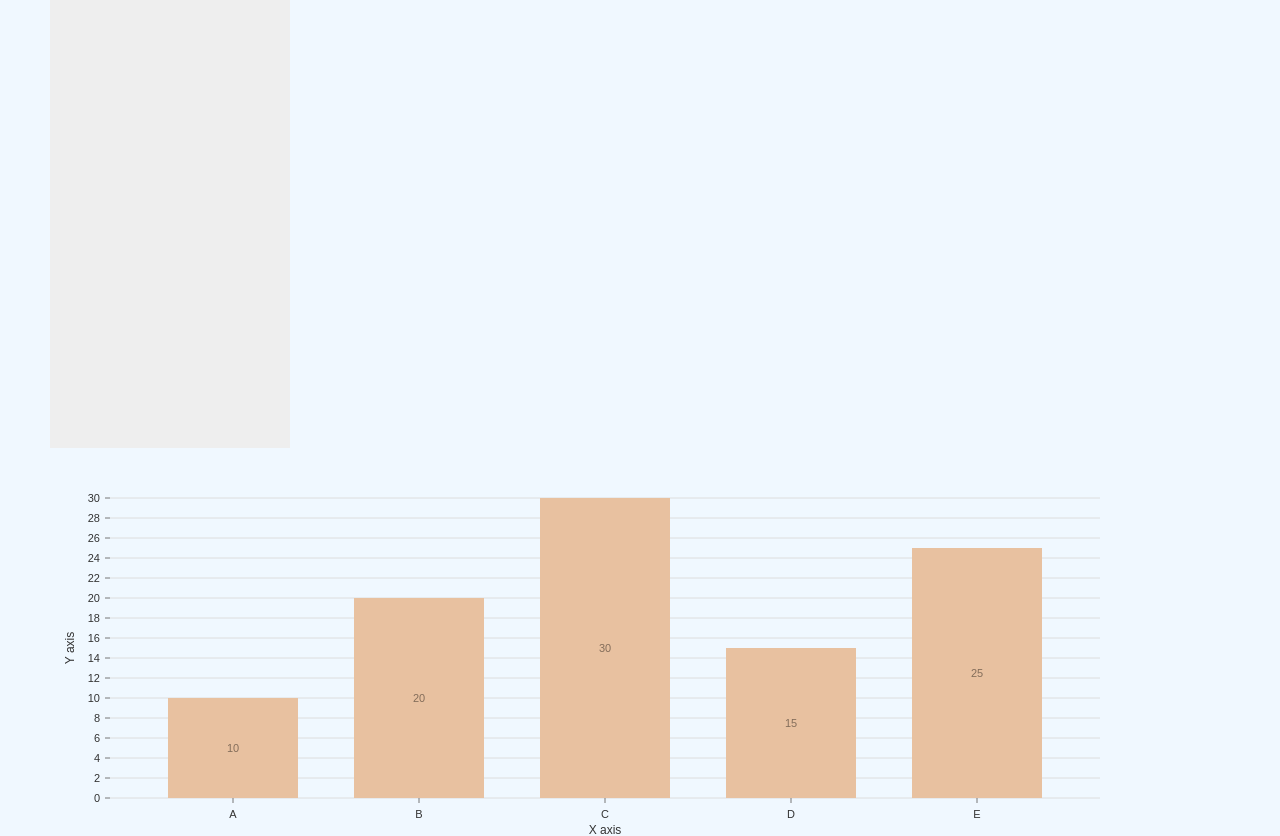
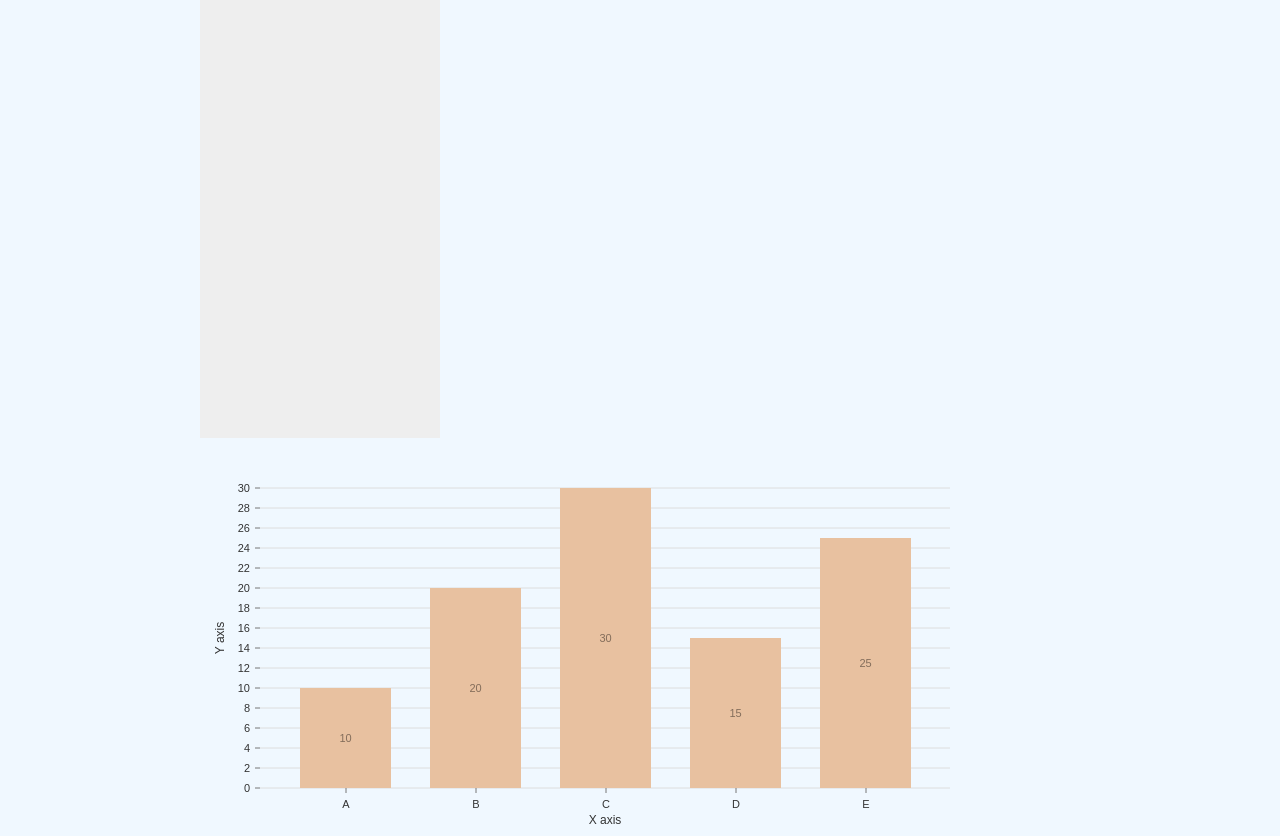
Before and after one commit to aishk02/my-dashboard, a React (Create React App) app: page / in a window 1280 px wide. Shown: the part 492-1328 px from the top of the page. Built offline with nearby package versions, Linux system fonts and the light colour scheme.

Commit message:
Padding style change

```diff
--- a/src/App.js
+++ b/src/App.js
@@ -11,9 +11,9 @@ import Sidebar from "./components/Sidebar";
 const styles = {
   container: {
     backgroundColor: 'aliceblue',
-    padding: '50px',
+    padding: '50px 200px',
     maxWidth: '1500px',
-    margin: '10px auto',
+    margin: 'auto',
     display: 'inline',
     justifyContent: 'space-between',
     alignItems: 'center',
```
